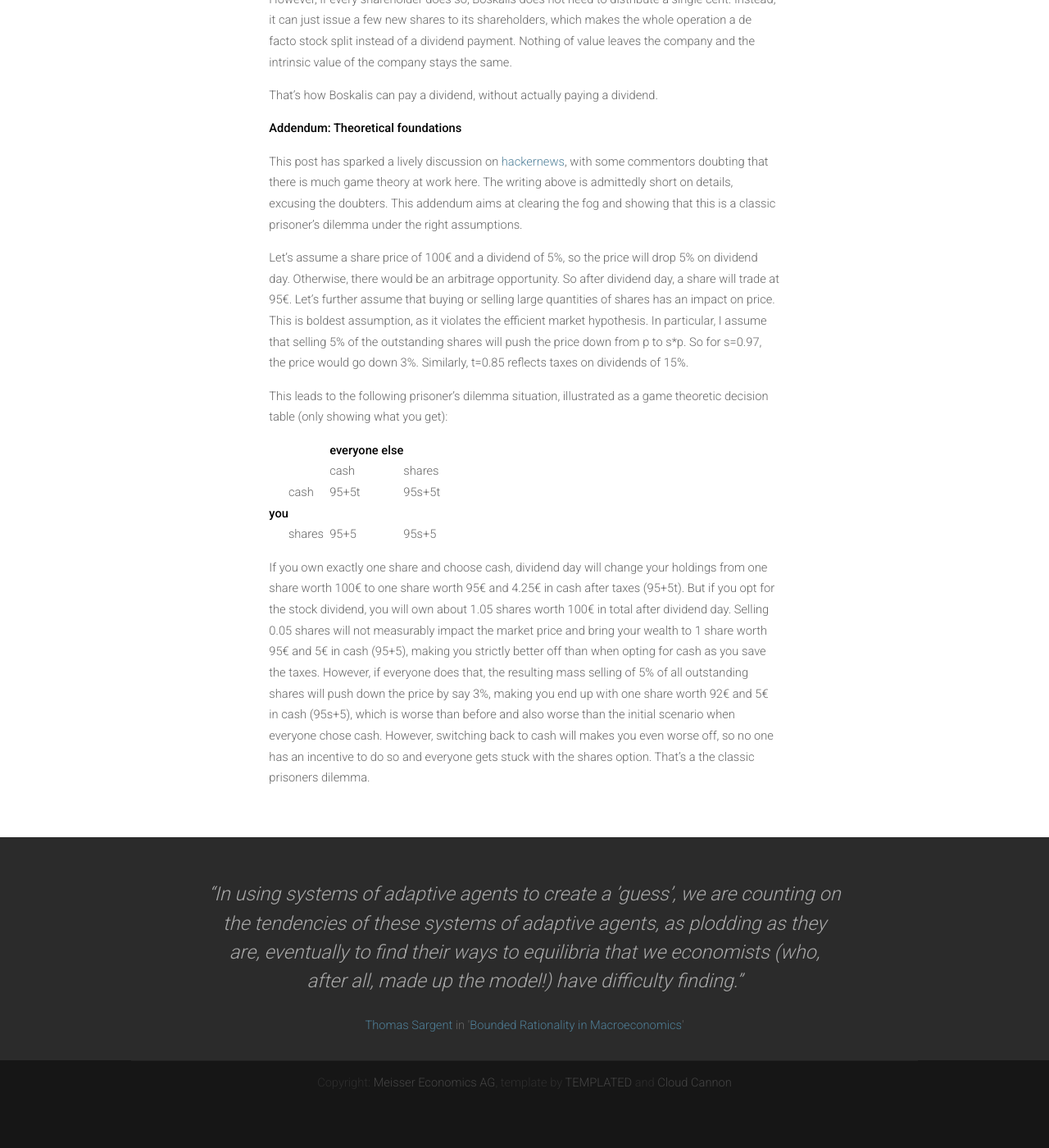
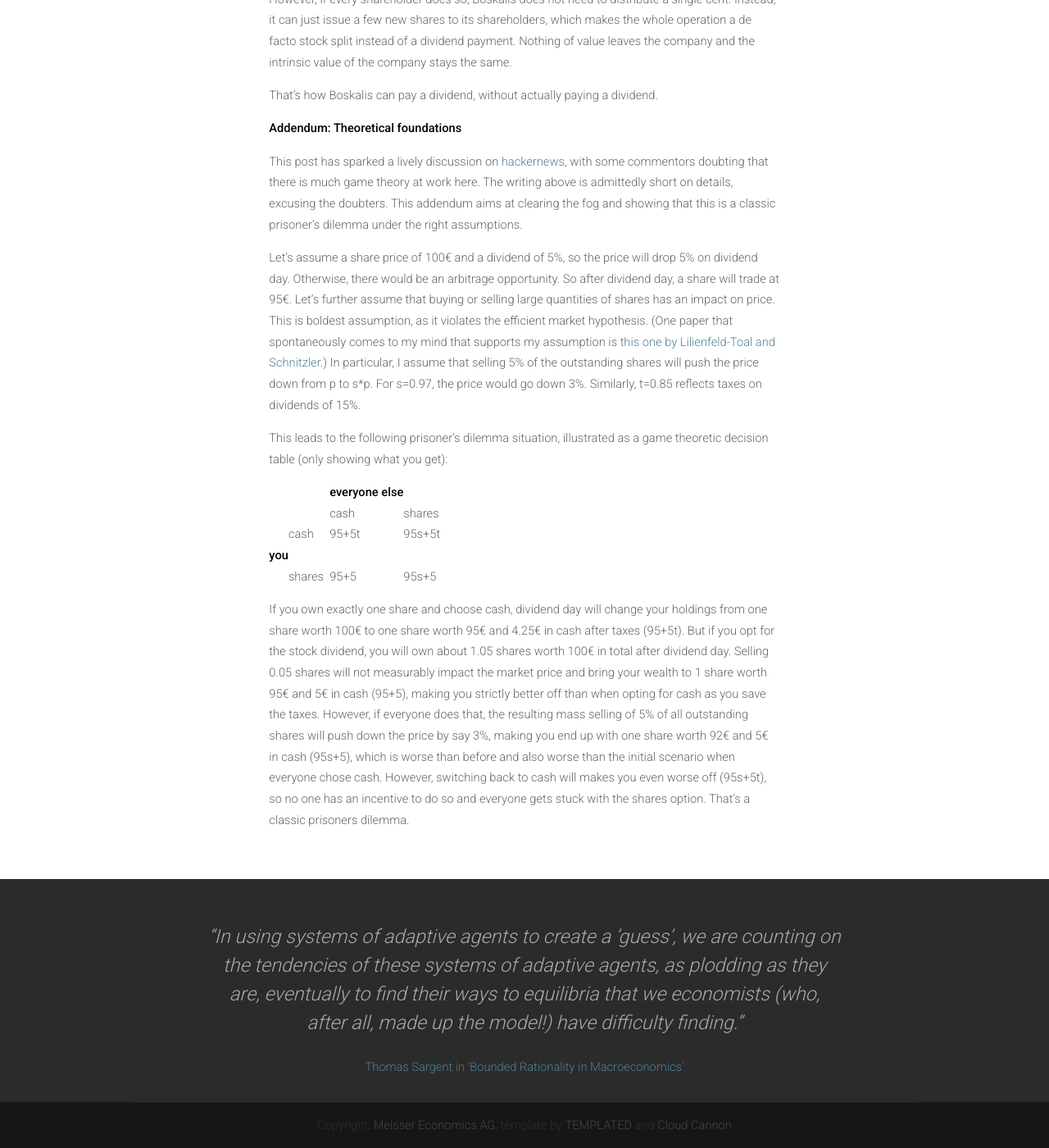
Before and after one commit to meisserecon/www, a Jekyll site: the page built from _posts/2016-06-01-Boskalis.md, in a window 1280 px wide and 1400 px high, scrolled down 871 px. Shown: the whole window at 82% size. Built offline with Jekyll 4.4.1, drawn with Linux system fonts in a browser that asks for light colours; nearby versions of some CDN libraries; before the commit the page ends 2220 px from its top, so only the background shows below that.

Commit message:
Update 2016-06-01-Boskalis.md

```diff
--- a/_posts/2016-06-01-Boskalis.md
+++ b/_posts/2016-06-01-Boskalis.md
@@ -18,7 +18,7 @@
 
 This post has sparked a lively discussion on <a href="https://news.ycombinator.com/item?id=11821150">hackernews</a>, with some commentors doubting that there is much game theory at work here. The writing above is admittedly short on details, excusing the doubters. This addendum aims at clearing the fog and showing that this is a classic prisoner's dilemma under the right assumptions.
 
-Let's assume a share price of 100€ and a dividend of 5%, so the price will drop 5% on dividend day. Otherwise, there would be an arbitrage opportunity. So after dividend day, a share will trade at 95€. Let's further assume that buying or selling large quantities of shares has an impact on price. This is boldest assumption, as it violates the efficient market hypothesis. In particular, I assume that selling 5% of the outstanding shares will push the price down from p to s*p. So for s=0.97, the price would go down 3%. Similarly, t=0.85 reflects taxes on dividends of 15%.
+Let's assume a share price of 100€ and a dividend of 5%, so the price will drop 5% on dividend day. Otherwise, there would be an arbitrage opportunity. So after dividend day, a share will trade at 95€. Let's further assume that buying or selling large quantities of shares has an impact on price. This is boldest assumption, as it violates the efficient market hypothesis. (One paper that spontaneously comes to my mind that supports my assumption is <a href="http://www.phd-finance.uzh.ch/dam/jcr:00000000-0c10-63f1-ffff-ffffc9353e96/FS_spring15_paper_Von-Lilienfeld-Toal.pdf">this one by Lilienfeld-Toal and Schnitzler</a>.) In particular, I assume that selling 5% of the outstanding shares will push the price down from p to s*p. For s=0.97, the price would go down 3%. Similarly, t=0.85 reflects taxes on dividends of 15%.
 
 This leads to the following prisoner's dilemma situation, illustrated as a game theoretic decision table (only showing what you get):
 
@@ -29,4 +29,4 @@
 | **you**  |        |      |  |   |
 |  | shares&nbsp;&nbsp; | 95+5     | 95s+5  |   |
 
-If you own exactly one share and choose cash, dividend day will change your holdings from one share worth 100€ to one share worth 95€ and 4.25€ in cash after taxes (95+5t). But if you opt for the stock dividend, you will own about 1.05 shares worth 100€ in total after dividend day. Selling 0.05 shares will not measurably impact the market price and bring your wealth to 1 share worth 95€ and 5€ in cash (95+5), making you strictly better off than when opting for cash as you save the taxes. However, if everyone does that, the resulting mass selling of 5% of all outstanding shares will push down the price by say 3%, making you end up with one share worth 92€ and 5€ in cash (95s+5), which is worse than before and also worse than the initial scenario when everyone chose cash. However, switching back to cash will makes you even worse off, so no one has an incentive to do so and everyone gets stuck with the shares option. That's a the classic prisoners dilemma.
+If you own exactly one share and choose cash, dividend day will change your holdings from one share worth 100€ to one share worth 95€ and 4.25€ in cash after taxes (95+5t). But if you opt for the stock dividend, you will own about 1.05 shares worth 100€ in total after dividend day. Selling 0.05 shares will not measurably impact the market price and bring your wealth to 1 share worth 95€ and 5€ in cash (95+5), making you strictly better off than when opting for cash as you save the taxes. However, if everyone does that, the resulting mass selling of 5% of all outstanding shares will push down the price by say 3%, making you end up with one share worth 92€ and 5€ in cash (95s+5), which is worse than before and also worse than the initial scenario when everyone chose cash. However, switching back to cash will makes you even worse off (95s+5t), so no one has an incentive to do so and everyone gets stuck with the shares option. That's a classic prisoners dilemma.
```
